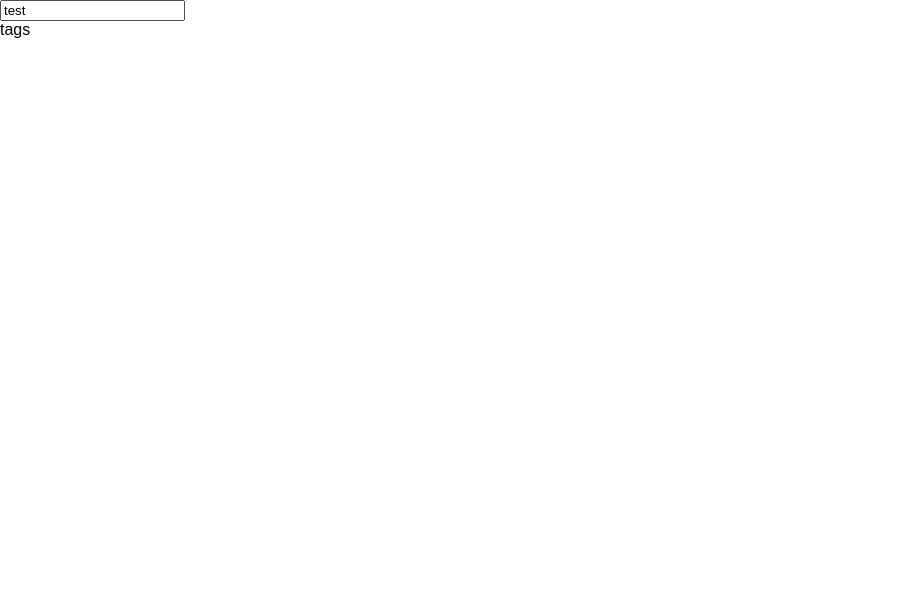
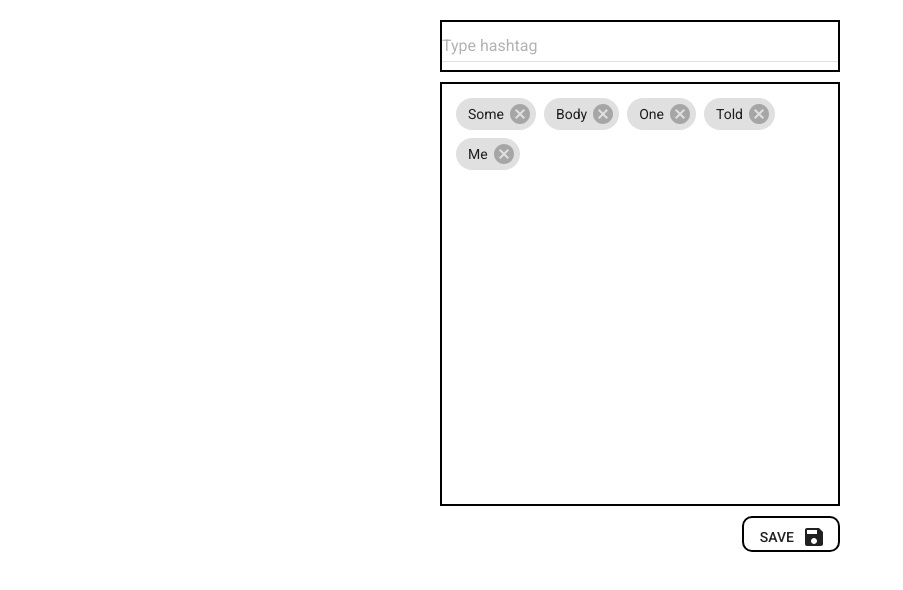
Before and after one commit to deksss/tw-react-htags-cloud, a React (Create React App) app: page / in a window 1280 px wide. Shown: the top 590 px of the page, without its empty margins (0-903 px from the left). Built offline with nearby package versions, Linux system fonts and the light colour scheme.

Commit message:
view done

```diff
--- /dev/null
+++ b/src/Components/SaveButton.js
@@ -0,0 +1,25 @@
+import React, { Component } from 'react';
+import FlatButton from 'material-ui/FlatButton';
+import Save from 'material-ui/svg-icons/content/save';
+
+const style = {
+  border: '2px solid black',
+  alignSelf: 'flex-end',
+  marginTop: 10,
+  borderRadius: 10
+}
+
+class SaveButton extends Component {
+  render() {
+    return (
+      <FlatButton
+        style={style}
+        label="Save"
+        labelPosition="before"
+        icon={<Save />}
+      />
+    );
+  }
+}
+
+export default SaveButton;
--- a/src/Components/SearchInput.js
+++ b/src/Components/SearchInput.js
@@ -1,7 +1,39 @@
-import React from "react";
+import React, { Component } from 'react';
+import AutoComplete from 'material-ui/AutoComplete';
 
-const SearchInput = props => (
-  <input type="text" value={props.value}></input>
-);
+const style = {
+  border: '2px solid black',
+  marginBottom: 10,
+}
+
+class SearchInput extends Component {
+  state = {
+    dataSource: [],
+
+  };
+
+  handleUpdateInput = (value) => {
+    this.setState({
+      dataSource: [
+        value,
+        value + value,
+        value + value + value,
+      ],
+    });
+  };
+
+  render() {
+    return (
+      <div style={style}>
+        <AutoComplete
+          hintText="Type hashtag"
+          dataSource={this.state.dataSource}
+          onUpdateInput={this.handleUpdateInput}
+          fullWidth={true}
+        />
+      </div>
+    );
+  }
+}
 
 export default SearchInput;
--- a/src/Components/TagsCloud.js
+++ b/src/Components/TagsCloud.js
@@ -1,7 +1,66 @@
-import React from "react";
+import React, { Component } from "react";
+import Chip from 'material-ui/Chip';
 
-const TagsCloud = props => (
-  <div>tags</div>
-);
+/**
+ * An example of rendering multiple Chips from an array of values. Deleting a chip removes it from the array.
+ * Note that since no `onClick` property is defined, the Chip can be focused, but does not gain depth
+ * while clicked or touched.
+ */
+class TagsCloud extends Component {
+
+  constructor(props) {
+    super(props);
+    this.state = {chipData: [
+      {key: 0, label: 'Some'},
+      {key: 1, label: 'Body'},
+      {key: 2, label: 'One'},
+      {key: 3, label: 'Told'},
+      {key: 4, label: 'Me'},
+    ]};
+    this.styles = {
+      chip: {
+        margin: 4,
+        minHeight: '',
+      },
+      wrapper: {
+        display: 'flex',
+        flexWrap: 'wrap',
+        justifyContent: 'flex-start',
+        alignItems: 'flex-start',
+        alignContent: 'flex-start',
+        border: '2px solid black',
+        minHeight: 400,
+        padding: 10
+      },
+    };
+  }
+
+  handleRequestDelete = (key) => {
+    this.chipData = this.state.chipData;
+    const chipToDelete = this.chipData.map((chip) => chip.key).indexOf(key);
+    this.chipData.splice(chipToDelete, 1);
+    this.setState({chipData: this.chipData});
+  };
+
+  renderHashtag(data) {
+    return (
+      <Chip
+        key={data.key}
+        onRequestDelete={() => this.handleRequestDelete(data.key)}
+        style={this.styles.chip}
+      >
+        {data.label}
+      </Chip>
+    );
+  }
+
+  render() {
+    return (
+      <div style={this.styles.wrapper}>
+        {this.state.chipData.map(this.renderHashtag, this)}
+      </div>
+    );
+  }
+}
 
 export default TagsCloud;
--- a/src/Containers/App.js
+++ b/src/Containers/App.js
@@ -1,15 +1,34 @@
 import React, { Component } from 'react';
 import TagsCloud from '../Components/TagsCloud';
 import SearchInput from '../Components/SearchInput';
+import SaveButton from '../Components/SaveButton';
 import MuiThemeProvider from 'material-ui/styles/MuiThemeProvider';
+
+const style = {
+  wrapper: {
+    display: 'flex',
+    width: '100vw',
+    height: '100vh',
+    justifyContent: 'center'
+  },
+  container: {
+    display: 'flex',
+    flexDirection: 'column',
+    marginTop: 20,
+    width: '400px',
+  },
+};
 
 class App extends Component {
   render() {
     return (
       <MuiThemeProvider>
-        <div className="App">
-          <SearchInput value="test"/>
-          <TagsCloud />
+        <div style={style.wrapper}>
+          <div style={style.container}>
+            <SearchInput value="test"/>
+            <TagsCloud />
+            <SaveButton />
+          </div>
         </div>
       </MuiThemeProvider>
     );
--- a/src/index.css
+++ b/src/index.css
@@ -1,5 +1,5 @@
 body {
   margin: 0;
   padding: 0;
-  font-family: sans-serif;
+  font-family: Roboto, sans-serif;
 }
```
